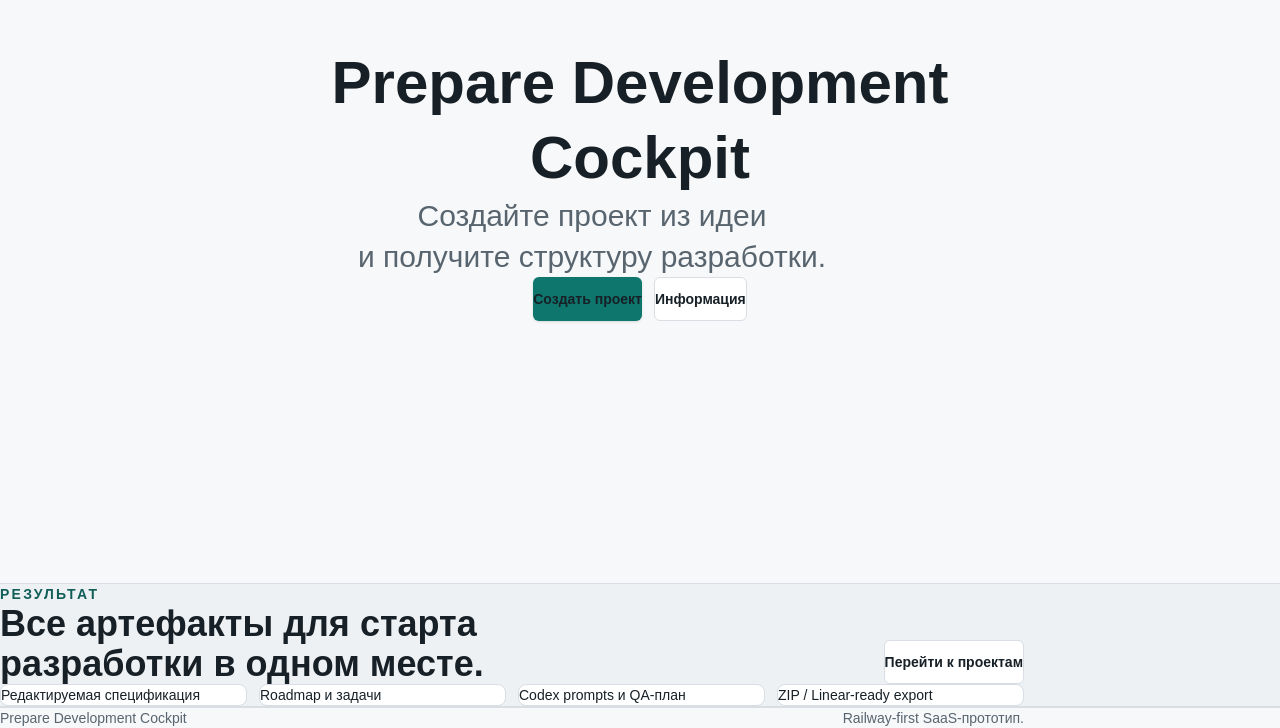
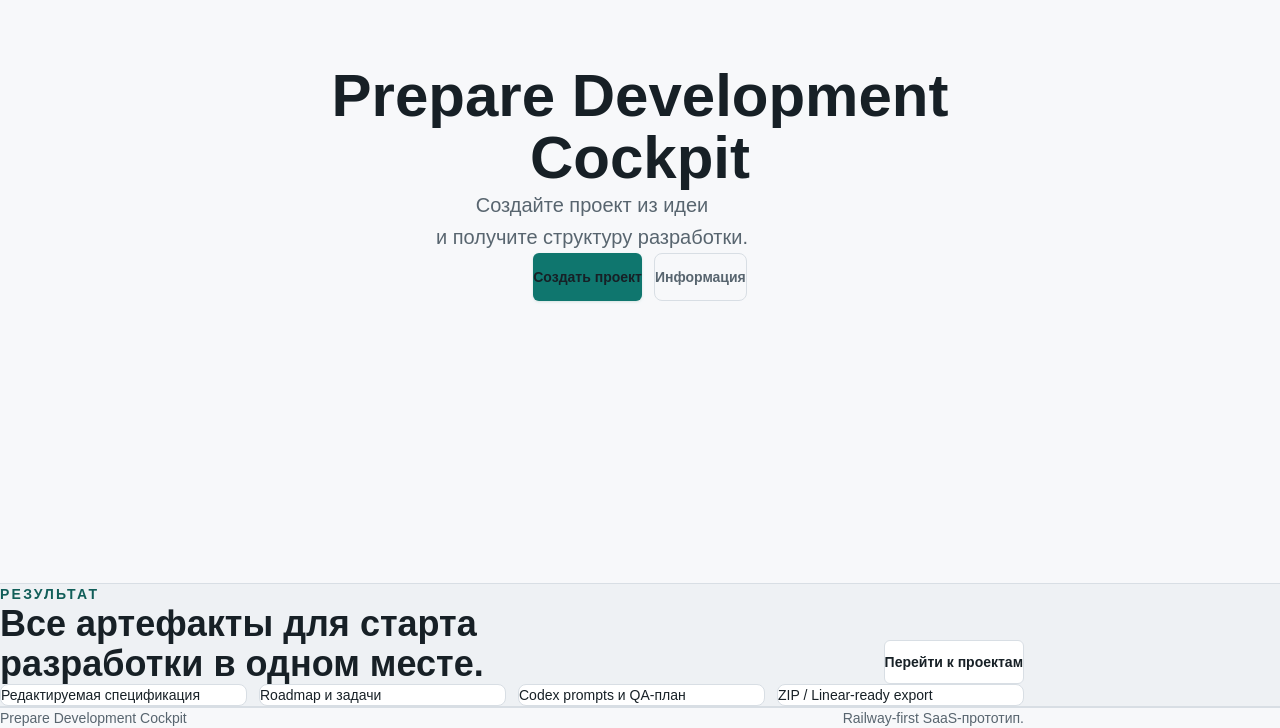
Before and after one commit to drthalas/Prepare_development_cockpit, a Next.js app: page / in a window 1280 px wide. Shown: the part 217-945 px from the top of the page. Built offline with nearby package versions, Linux system fonts and the light colour scheme.

Commit message:
PDC-028: polish landing hero typography and visual style

```diff
--- a/src/components/landing-page.tsx
+++ b/src/components/landing-page.tsx
@@ -20,22 +20,25 @@ const outcomes = [
 export function LandingPage() {
   return (
     <main className="bg-[var(--background)] text-[var(--foreground)]">
-      <section className="flex min-h-screen items-center justify-center px-5 py-16 sm:px-8">
-        <div className="mx-auto w-full max-w-3xl text-center">
-          <h1 className="text-5xl font-semibold leading-tight tracking-normal sm:text-6xl">
+      <section className="flex min-h-screen items-center justify-center px-5 py-20 sm:px-8">
+        <div className="mx-auto w-full max-w-2xl text-center">
+          <h1 className="mx-auto max-w-[18rem] text-4xl font-semibold leading-[1.04] tracking-normal text-[var(--foreground)] sm:max-w-2xl sm:text-5xl md:text-6xl">
             Prepare Development Cockpit
           </h1>
-          <p className="mx-auto mt-6 max-w-2xl text-2xl leading-snug text-[var(--muted)] sm:text-3xl">
+          <p className="mx-auto mt-5 max-w-xl text-lg leading-7 text-[var(--muted)] sm:mt-6 sm:text-xl sm:leading-8">
             Создайте проект из идеи
             <br />и получите структуру разработки.
           </p>
 
-          <div className="mt-10 flex flex-col items-center justify-center gap-3 sm:flex-row">
-            <Button className="w-full sm:w-auto" href="/app/projects">
+          <div className="mt-9 flex flex-col items-center justify-center gap-3 sm:flex-row">
+            <Button
+              className="min-h-12 w-full rounded-lg px-6 shadow-md shadow-emerald-900/10 sm:w-auto"
+              href="/app/projects"
+            >
               Создать проект
             </Button>
             <details className="group w-full sm:w-auto">
-              <summary className="inline-flex h-11 w-full cursor-pointer list-none items-center justify-center rounded-md border border-[var(--panel-border)] bg-[var(--panel)] px-5 text-sm font-semibold text-[var(--foreground)] transition hover:bg-[var(--section-surface)] focus-visible:outline focus-visible:outline-2 focus-visible:outline-offset-2 focus-visible:outline-[var(--accent)] sm:w-auto [&::-webkit-details-marker]:hidden">
+              <summary className="inline-flex h-12 w-full cursor-pointer list-none items-center justify-center rounded-lg border border-[var(--panel-border)] bg-transparent px-6 text-sm font-semibold text-[var(--muted)] transition hover:border-[var(--accent)] hover:bg-[var(--panel)] hover:text-[var(--accent-strong)] focus-visible:outline focus-visible:outline-2 focus-visible:outline-offset-2 focus-visible:outline-[var(--accent)] sm:w-auto [&::-webkit-details-marker]:hidden">
                 Информация
               </summary>
               <div className="mx-auto mt-5 max-w-md rounded-lg border border-[var(--panel-border)] bg-[var(--panel)] p-5 text-left shadow-sm">
```
